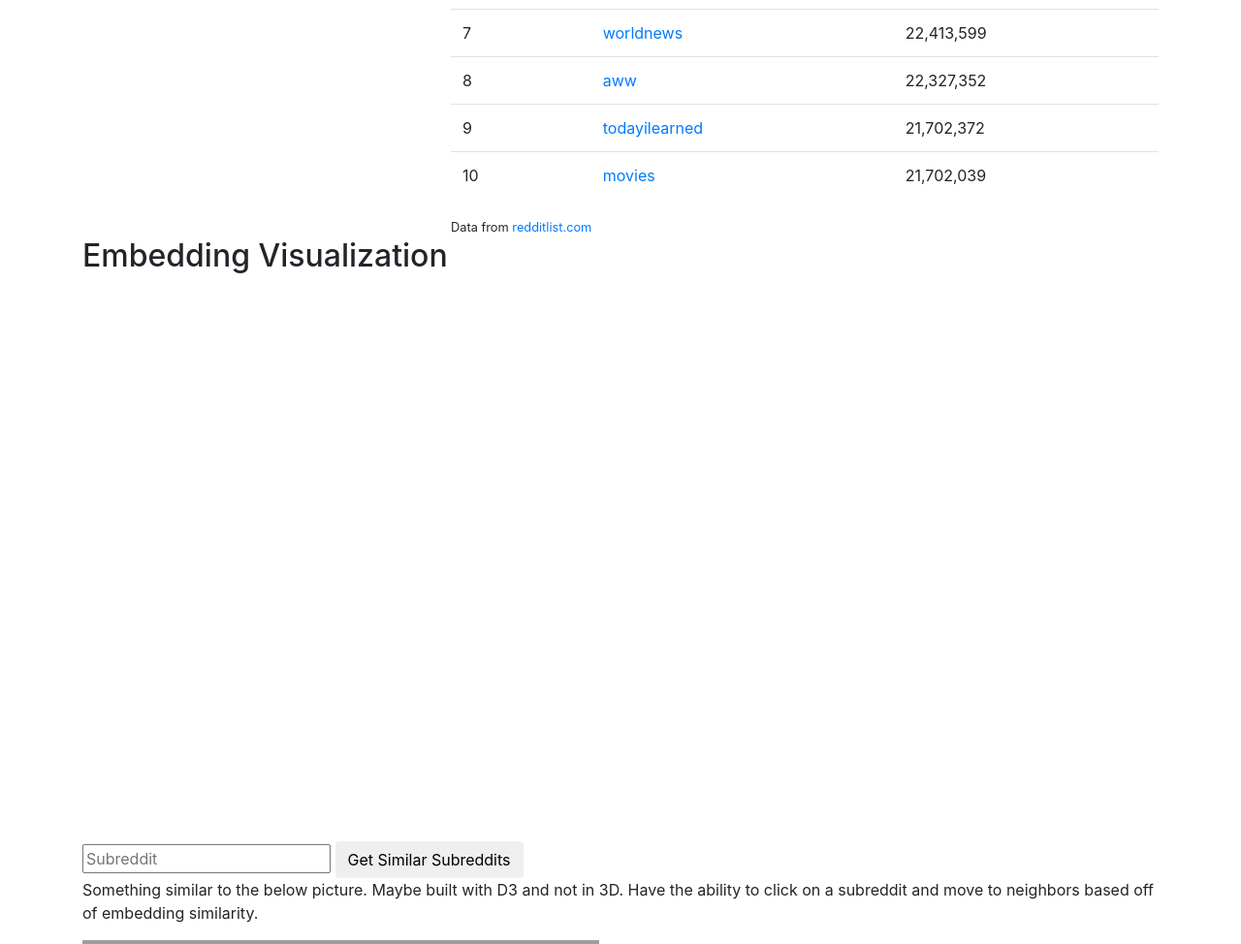
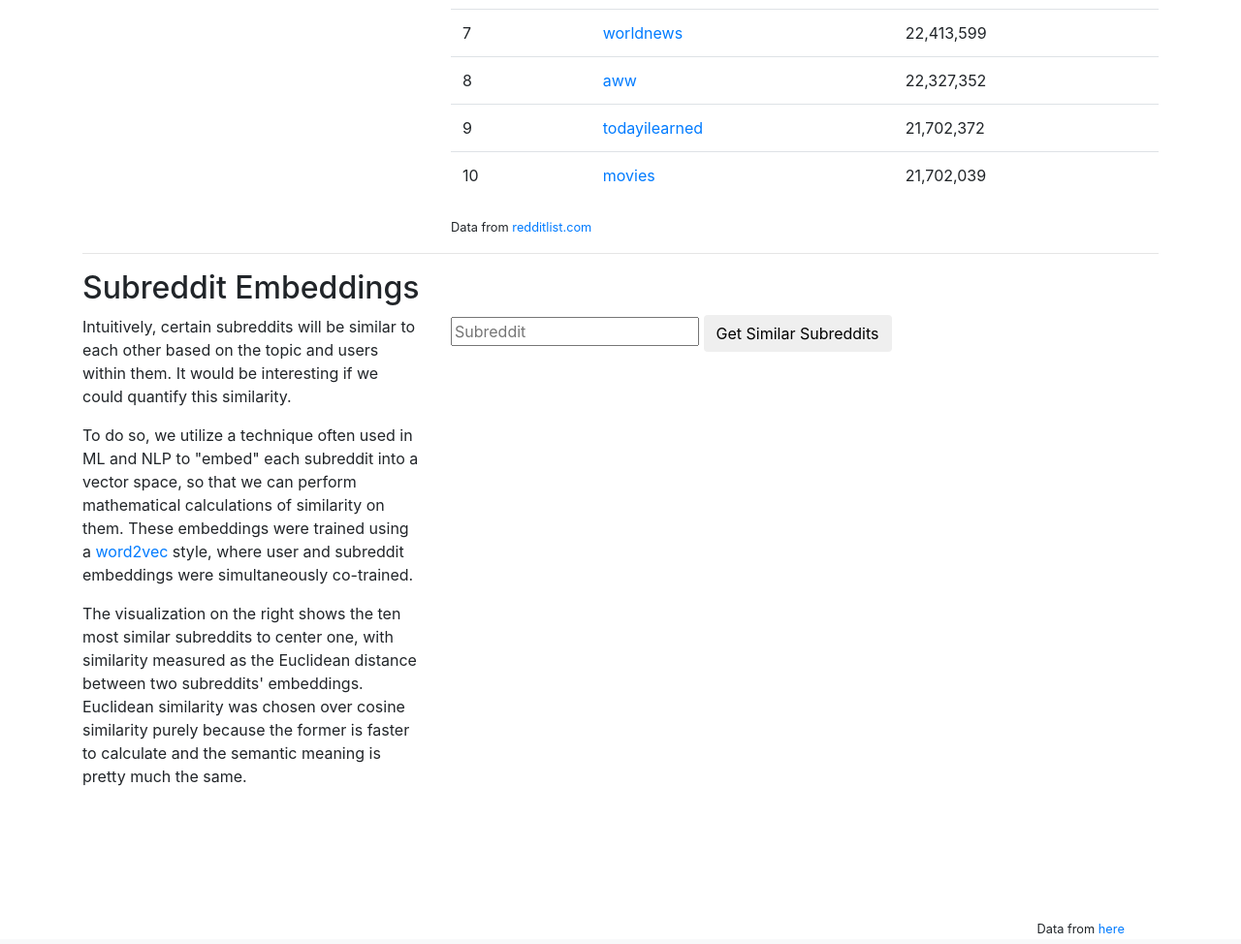
Before and after one commit to hougrammer/capstone, a Flask app: page /subreddits in a window 1280 px wide. Shown: the part 693-1667 px from the top of the page at 97% size. Run offline with Flask 2, Linux system fonts and the light colour scheme; data that the repository does not hold is empty; parts of the project's set-up code (start-up, migrations or seed data) failed here and were passed over; some libraries are stand-ins or nearby versions; grey boxes are pictures that could not be loaded.

Commit message:
update templates

```diff
--- a/website/app/templates/posts.html
+++ b/website/app/templates/posts.html
@@ -21,13 +21,13 @@
   <script src="{{ url_for('static', filename = 'post_count_visualization.js') }}"></script>
 
 
-  <h2>Pretty Graphs</h2>
+  <!-- <h2>Pretty Graphs</h2>
   <img src="https://foundationinc.co/wp-content/uploads/2019/06/Avg-Length-Top-Posts.png" height="400">
-  <img src="https://i.redd.it/yj4otlos2wq31.png" height="400"><
+  <img src="https://i.redd.it/yj4otlos2wq31.png" height="400">
 
 
   <h2>Sentiment Analyzer</h2>
-  Type keyword in and get sentiment: <input type="text" name="keyword" value=""><br>
+  Type keyword in and get sentiment: <input type="text" name="keyword" value=""><br> -->
 
 </div>
 
--- a/website/app/templates/subreddits.html
+++ b/website/app/templates/subreddits.html
@@ -39,21 +39,51 @@
       <script src="{{ url_for('static', filename = 'subreddit_subscribers.js') }}"></script>
     </div>
   </div>
-  <h2>Embedding Visualization</h2>
 
-  <input id="subredditInput" type="text" onfocus="this.value=''" placeholder="Subreddit">
-  <button id="subredditSubmit" class="btn">Get Similar Subreddits</button>
+  <hr>
 
-  <div id="subredditVisualization" style="display: inline-block;"></div>
-  <script src="{{ url_for('static', filename = 'subreddit_visualization.js') }}"></script>
+  <h2>Subreddit Embeddings</h2>
+  <div class="row">
+    <div class="col-lg-4">
+      <p>
+        Intuitively, certain subreddits will be similar to each other based on the topic and users
+        within them. It would be interesting if we could quantify this similarity.
+      </p>
+      <p>
+        To do so, we utilize a technique often used in ML and NLP to "embed" each subreddit into a
+        vector space, so that we can perform mathematical calculations of similarity on them. These
+        embeddings were trained using a
+        <a href="https://en.wikipedia.org/wiki/Word2vec">word2vec</a> style, where user and
+        subreddit embeddings were simultaneously co-trained.
+      </p>
+      <p>
+        The visualization on the right shows the ten most similar subreddits to center one, with
+        similarity measured as the Euclidean distance between two subreddits' embeddings. Euclidean
+        similarity was chosen over cosine similarity purely because the former is faster to
+        calculate and the semantic meaning is pretty much the same.
+      </p>
+    </div>
+    <div class="col-lg-8">
+      <input id="subredditInput" type="text" onfocus="this.value=''" placeholder="Subreddit">
+      <button id="subredditSubmit" class="btn">Get Similar Subreddits</button>
 
-  <p>Something similar to the below picture. Maybe built with D3 and not in 3D. Have the ability to click on a subreddit and move to neighbors based off of embedding similarity.</p>
+      <div id="subredditVisualization" style="display: inline-block;"></div>
+      <script src="{{ url_for('static', filename = 'subreddit_visualization.js') }}"></script>
+      <small>
+        Data from <a href="https://snap.stanford.edu/data/web-RedditEmbeddings.html">here</a>
+      </small>
+    </div>
+  </div>
+
+
+
+<!--   <p>Something similar to the below picture. Maybe built with D3 and not in 3D. Have the ability to click on a subreddit and move to neighbors based off of embedding similarity.</p>
   <img src="https://minimaxir.com/img/reddit-graph/rd_comments_net_hd.png" height="400">
 
   <h2>Pretty Graphs</h2>
   <img src="https://media.wired.com/photos/593278f0a31264584499534b/4:3/w_1400,c_limit/redditwide.jpg" height="400">
 
   <h2>User Exploration</h2>
-  <p>Maybe have something similar for users. Have to think about the ethics of this one but I don't think it's too bad.</p>
+  <p>Maybe have something similar for users. Have to think about the ethics of this one but I don't think it's too bad.</p> -->
 </div>
 {% endblock %}
```
Also changed, not shown: website/app/templates/models.html (+20 -17 lines), 2 other files.
